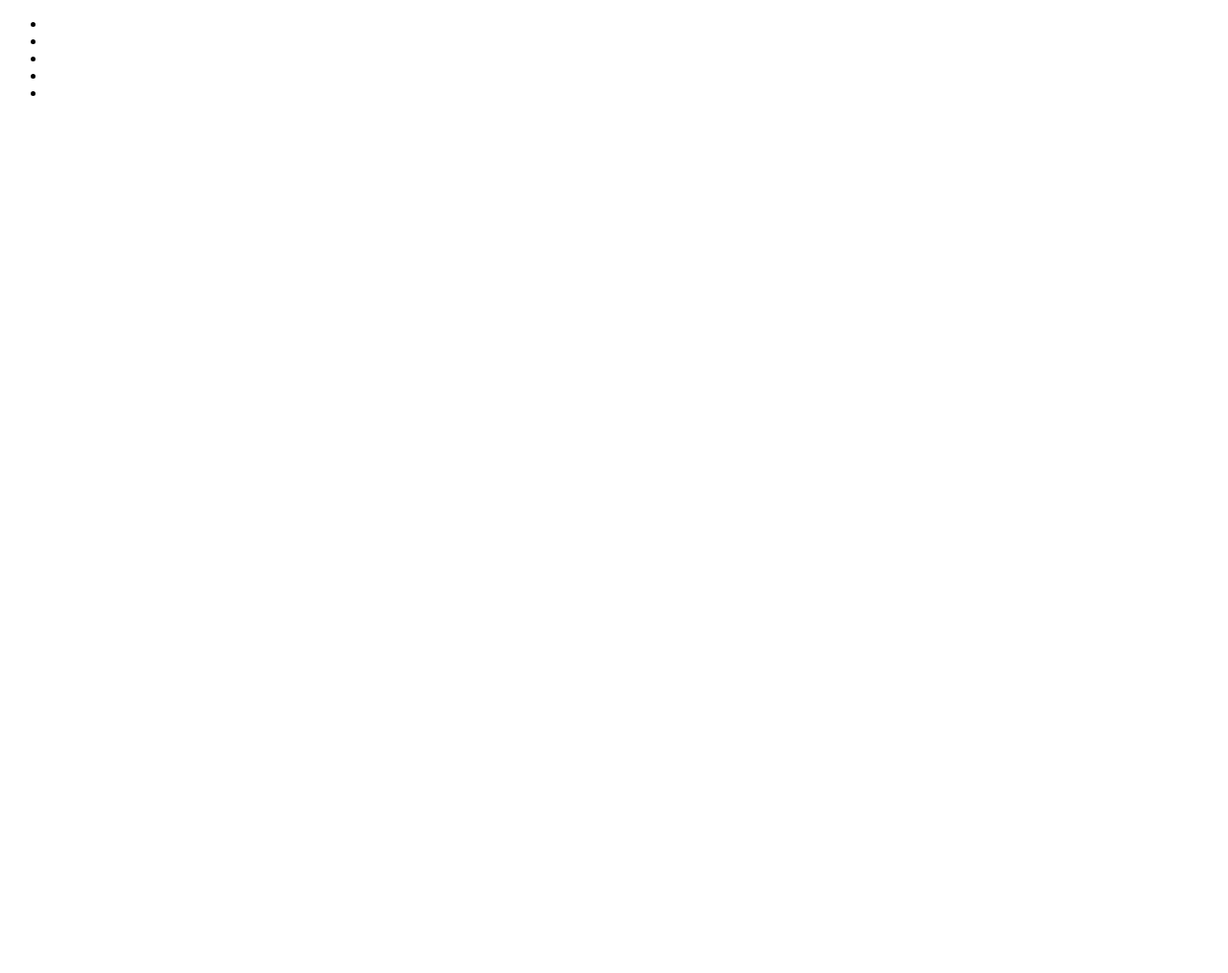
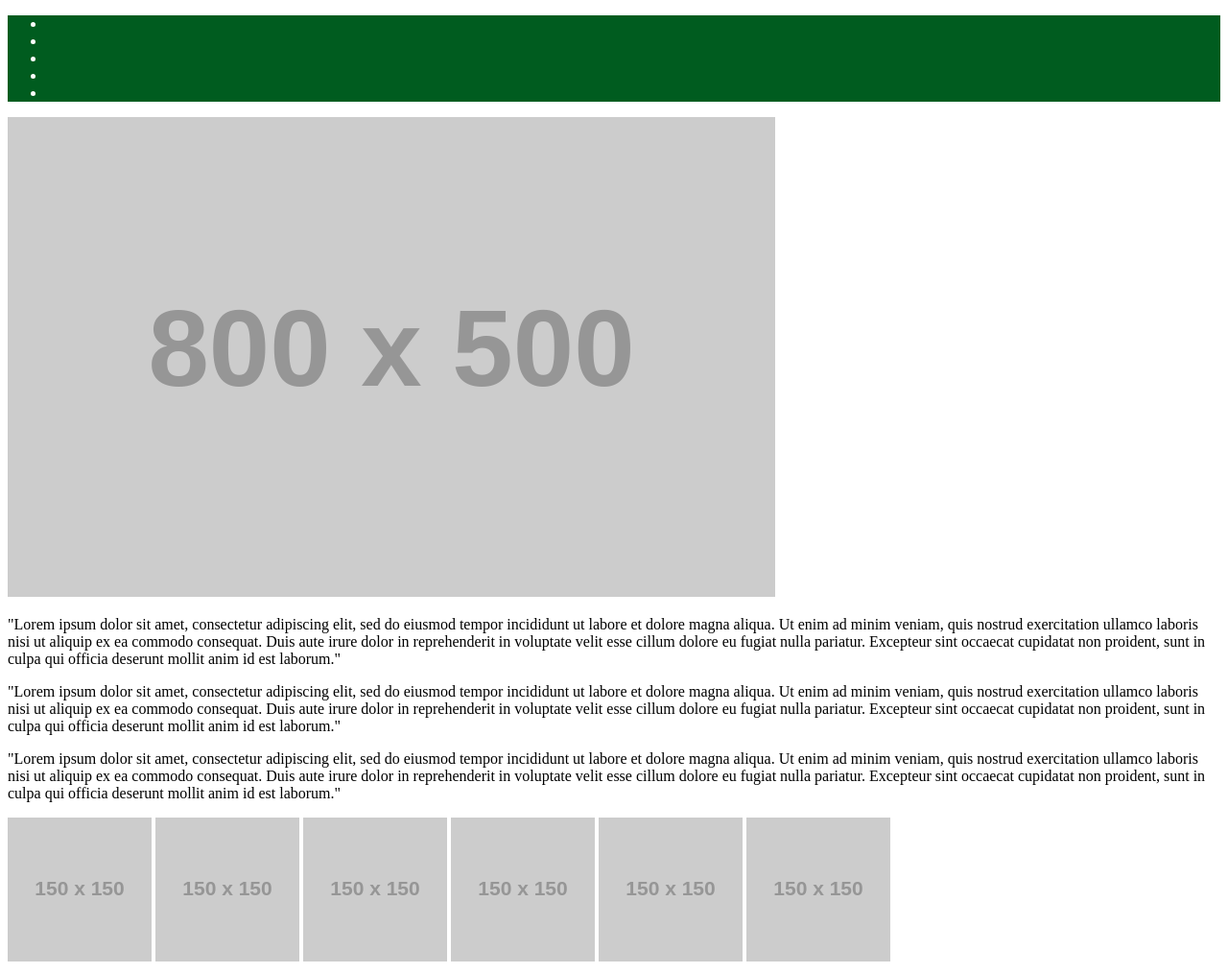
Before and after one commit to tlostenson4321/mysite1, a plain HTML site: page index.html in a window 1280 px wide. Shown: the whole page at 96% size. Before the commit the page ends 800 px from the top, so only its background shows below. Drawn offline with Linux system fonts and the light colour scheme; placeholder pictures from the web are drawn by us.

Commit message:
added content

```diff
--- a/index.html
+++ b/index.html
@@ -3,7 +3,7 @@
 <head>
 	<title>My Site</title>
 	<meta charset="utf-8">
-	<link rel="stylesheet" type="text/css" href="index.html">
+	<link rel="stylesheet" type="text/css" href="main.css">
 </head>
 <body>
 	<nav>
@@ -15,10 +15,15 @@
 			<li></li>
 		</ul>
 	</nav>
-
-	<p></p>
-	<p></p>
-	<p></p>
-
+	<img src="http://placehold.it/800x500">
+	<p>"Lorem ipsum dolor sit amet, consectetur adipiscing elit, sed do eiusmod tempor incididunt ut labore et dolore magna aliqua. Ut enim ad minim veniam, quis nostrud exercitation ullamco laboris nisi ut aliquip ex ea commodo consequat. Duis aute irure dolor in reprehenderit in voluptate velit esse cillum dolore eu fugiat nulla pariatur. Excepteur sint occaecat cupidatat non proident, sunt in culpa qui officia deserunt mollit anim id est laborum."</p>
+	<p>"Lorem ipsum dolor sit amet, consectetur adipiscing elit, sed do eiusmod tempor incididunt ut labore et dolore magna aliqua. Ut enim ad minim veniam, quis nostrud exercitation ullamco laboris nisi ut aliquip ex ea commodo consequat. Duis aute irure dolor in reprehenderit in voluptate velit esse cillum dolore eu fugiat nulla pariatur. Excepteur sint occaecat cupidatat non proident, sunt in culpa qui officia deserunt mollit anim id est laborum."</p>
+	<p>"Lorem ipsum dolor sit amet, consectetur adipiscing elit, sed do eiusmod tempor incididunt ut labore et dolore magna aliqua. Ut enim ad minim veniam, quis nostrud exercitation ullamco laboris nisi ut aliquip ex ea commodo consequat. Duis aute irure dolor in reprehenderit in voluptate velit esse cillum dolore eu fugiat nulla pariatur. Excepteur sint occaecat cupidatat non proident, sunt in culpa qui officia deserunt mollit anim id est laborum."</p>
+	<img src="http://placehold.it/150x150">
+	<img src="http://placehold.it/150x150">
+	<img src="http://placehold.it/150x150">
+	<img src="http://placehold.it/150x150">
+	<img src="http://placehold.it/150x150">
+	<img src="http://placehold.it/150x150">
 </body>
 </html>
--- a/main.css
+++ b/main.css
@@ -1,3 +1,4 @@
-body {
-
+nav {
+	background-color: #005c1f;
+	color: white;
 }
```
